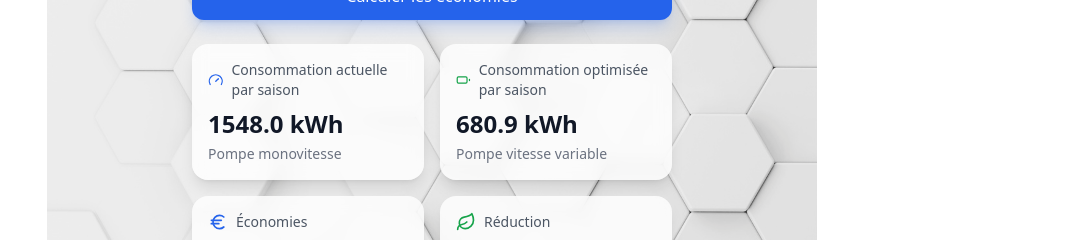
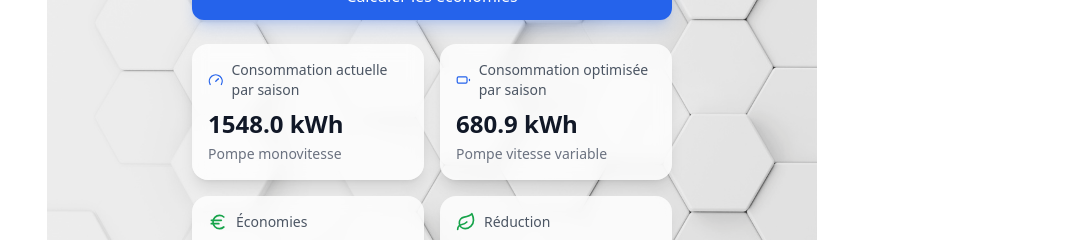
Before and after one commit to rmohsen-davey/Davey-Energy-Savings, a React (Vite) app: page / in a window 1280 px wide. Both pictures are taken after a click on the button "Calculer les économies". Shown: the part 560-800 px from the top of the page, without its empty margins (208-1280 px from the left). Built offline with nearby package versions, Linux system fonts and the light colour scheme.

Commit message:
Update ResultsDisplay.tsx

```diff
--- a/src/components/ResultsDisplay.tsx
+++ b/src/components/ResultsDisplay.tsx
@@ -27,7 +27,7 @@ export default function ResultsDisplay({ results, language }: ResultsDisplayProp
 
       <div className="col-span-2 sm:col-span-1 bg-white/80 backdrop-blur p-4 rounded-2xl shadow-lg">
         <div className="flex items-center gap-2 mb-2">
-          <Battery className="w-5 h-5 text-green-600" />
+          <Battery className="w-5 h-5 text-blue-600" />
           <h3 className="text-sm font-medium text-gray-600">{t.optimizedConsumption}</h3>
         </div>
         <div className="space-y-1">
@@ -38,7 +38,7 @@ export default function ResultsDisplay({ results, language }: ResultsDisplayProp
 
       <div className="col-span-2 sm:col-span-1 bg-white/80 backdrop-blur p-4 rounded-2xl shadow-lg">
         <div className="flex items-center gap-2 mb-2">
-          <Euro className="w-5 h-5 text-blue-600" />
+          <Euro className="w-5 h-5 text-green-600" />
           <h3 className="text-sm font-medium text-gray-600">{t.savings}</h3>
         </div>
         <div className="space-y-1">
```
